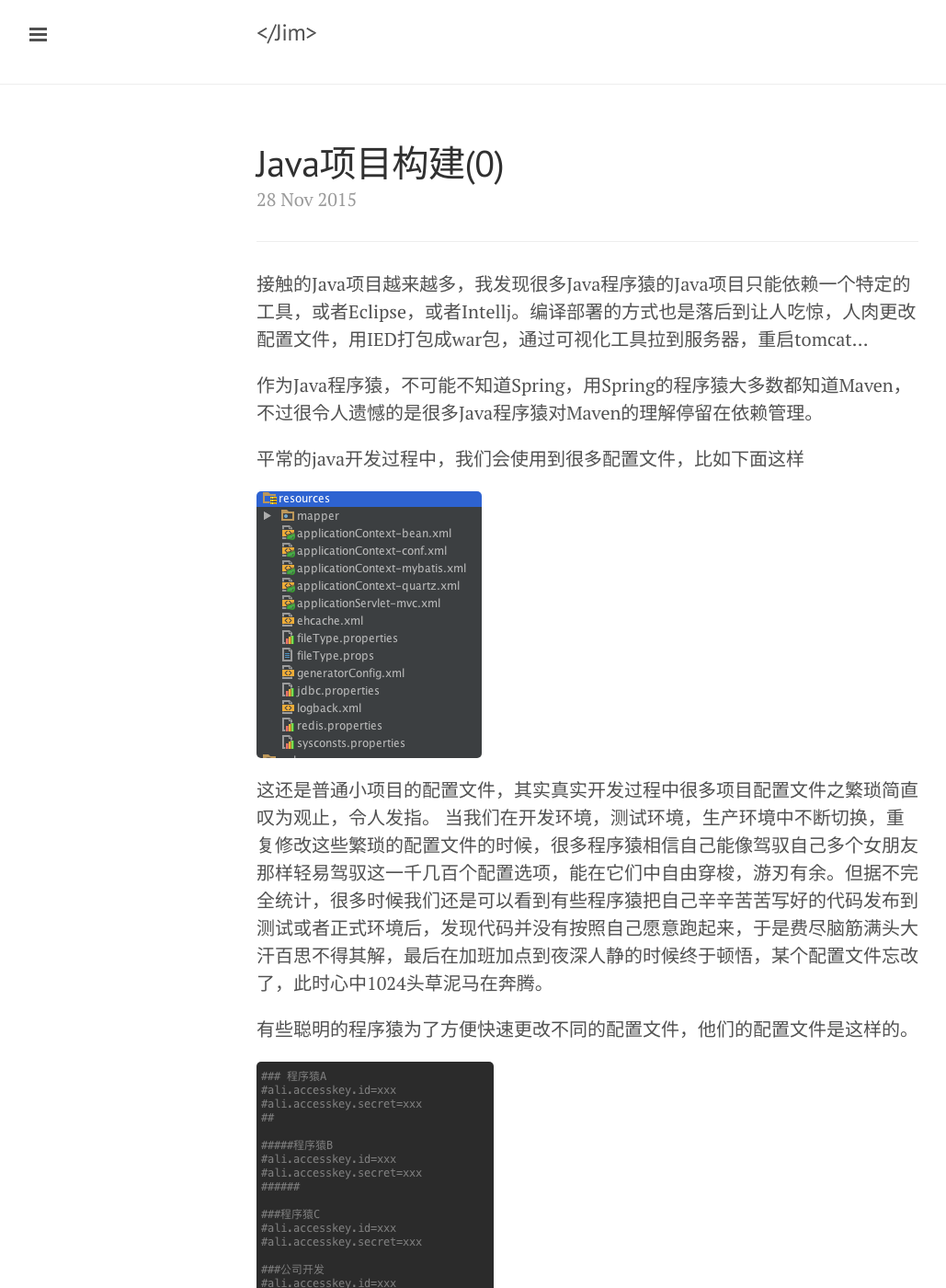
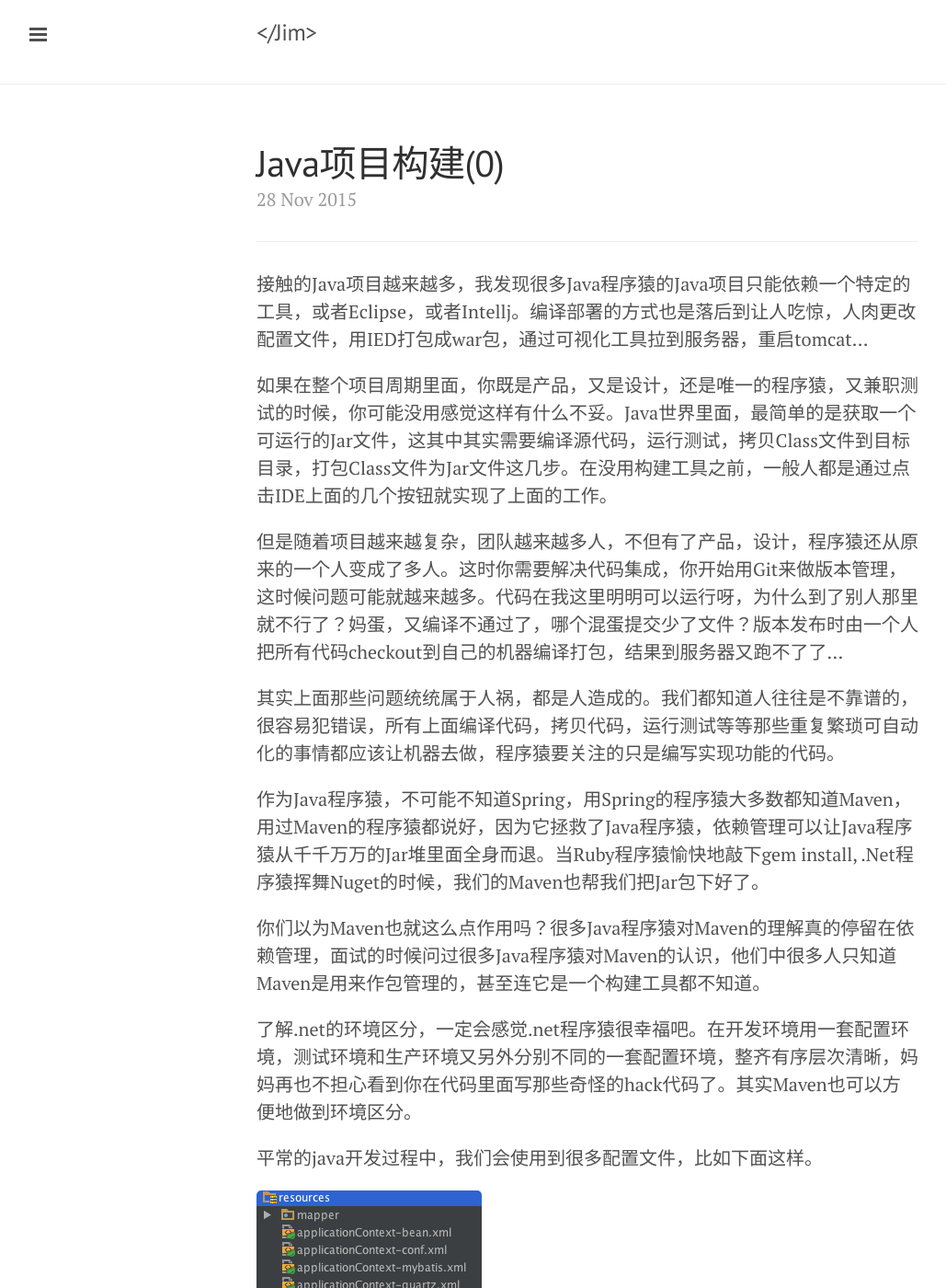
Before and after one commit to Jim2013/Jim2013.github.io, a Jekyll site: the page built from _posts/2015-11-28-基于Maven的Java项目构建0.md, in a window 1280 px wide and 1400 px high. Shown: the whole window at 92% size, without its empty margins (1-1030 px from the left). Built offline with Jekyll 4.4.1, drawn with Linux system fonts in a browser that asks for light colours; Markdown is read by kramdown in place of the engine named in the settings; comment, search, counter and statistics services are not loaded.

Commit message:
update post

```diff
--- a/_posts/2015-11-28-基于Maven的Java项目构建0.md
+++ b/_posts/2015-11-28-基于Maven的Java项目构建0.md
@@ -9,9 +9,19 @@
 ---
 接触的Java项目越来越多，我发现很多Java程序猿的Java项目只能依赖一个特定的工具，或者Eclipse，或者Intellj。编译部署的方式也是落后到让人吃惊，人肉更改配置文件，用IED打包成war包，通过可视化工具拉到服务器，重启tomcat...
 
-作为Java程序猿，不可能不知道Spring，用Spring的程序猿大多数都知道Maven，不过很令人遗憾的是很多Java程序猿对Maven的理解停留在依赖管理。
+如果在整个项目周期里面，你既是产品，又是设计，还是唯一的程序猿，又兼职测试的时候，你可能没用感觉这样有什么不妥。Java世界里面，最简单的是获取一个可运行的Jar文件，这其中其实需要编译源代码，运行测试，拷贝Class文件到目标目录，打包Class文件为Jar文件这几步。在没用构建工具之前，一般人都是通过点击IDE上面的几个按钮就实现了上面的工作。
 
-平常的java开发过程中，我们会使用到很多配置文件，比如下面这样
+但是随着项目越来越复杂，团队越来越多人，不但有了产品，设计，程序猿还从原来的一个人变成了多人。这时你需要解决代码集成，你开始用Git来做版本管理，这时候问题可能就越来越多。代码在我这里明明可以运行呀，为什么到了别人那里就不行了？妈蛋，又编译不通过了，哪个混蛋提交少了文件？版本发布时由一个人把所有代码checkout到自己的机器编译打包，结果到服务器又跑不了了...
+
+其实上面那些问题统统属于人祸，都是人造成的。我们都知道人往往是不靠谱的，很容易犯错误，所有上面编译代码，拷贝代码，运行测试等等那些重复繁琐可自动化的事情都应该让机器去做，程序猿要关注的只是编写实现功能的代码。
+
+作为Java程序猿，不可能不知道Spring，用Spring的程序猿大多数都知道Maven，用过Maven的程序猿都说好，因为它拯救了Java程序猿，依赖管理可以让Java程序猿从千千万万的Jar堆里面全身而退。当Ruby程序猿愉快地敲下gem install, .Net程序猿挥舞Nuget的时候，我们的Maven也帮我们把Jar包下好了。
+
+你们以为Maven也就这么点作用吗？很多Java程序猿对Maven的理解真的停留在依赖管理，面试的时候问过很多Java程序猿对Maven的认识，他们中很多人只知道Maven是用来作包管理的，甚至连它是一个构建工具都不知道。
+
+了解.net的环境区分，一定会感觉.net程序猿很幸福吧。在开发环境用一套配置环境，测试环境和生产环境又另外分别不同的一套配置环境，整齐有序层次清晰，妈妈再也不担心看到你在代码里面写那些奇怪的hack代码了。其实Maven也可以方便地做到环境区分。
+
+平常的java开发过程中，我们会使用到很多配置文件，比如下面这样。
 
 <img src="{{ site.url }}/assets/images/20151127/p1.png" />
 
```
